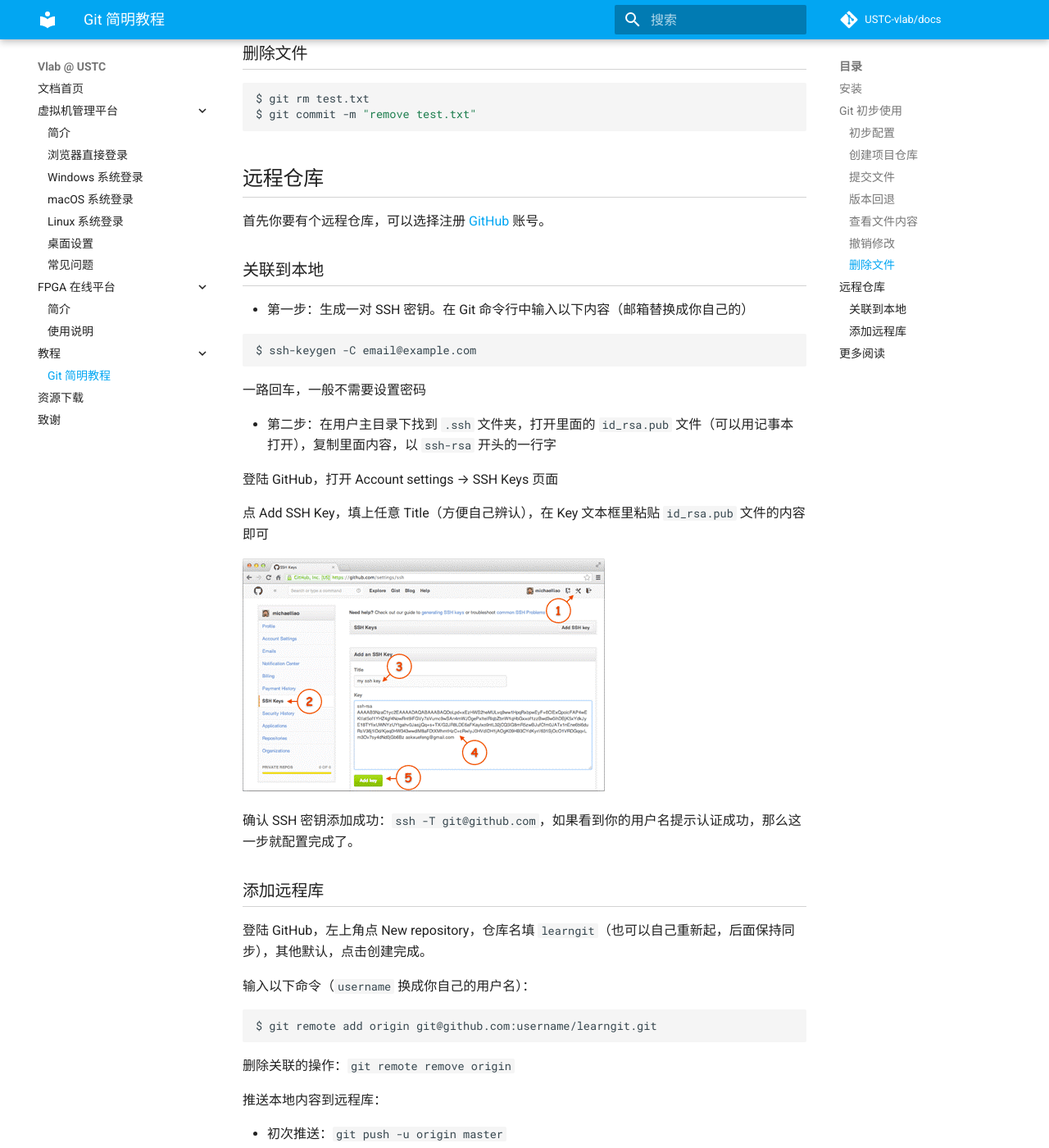
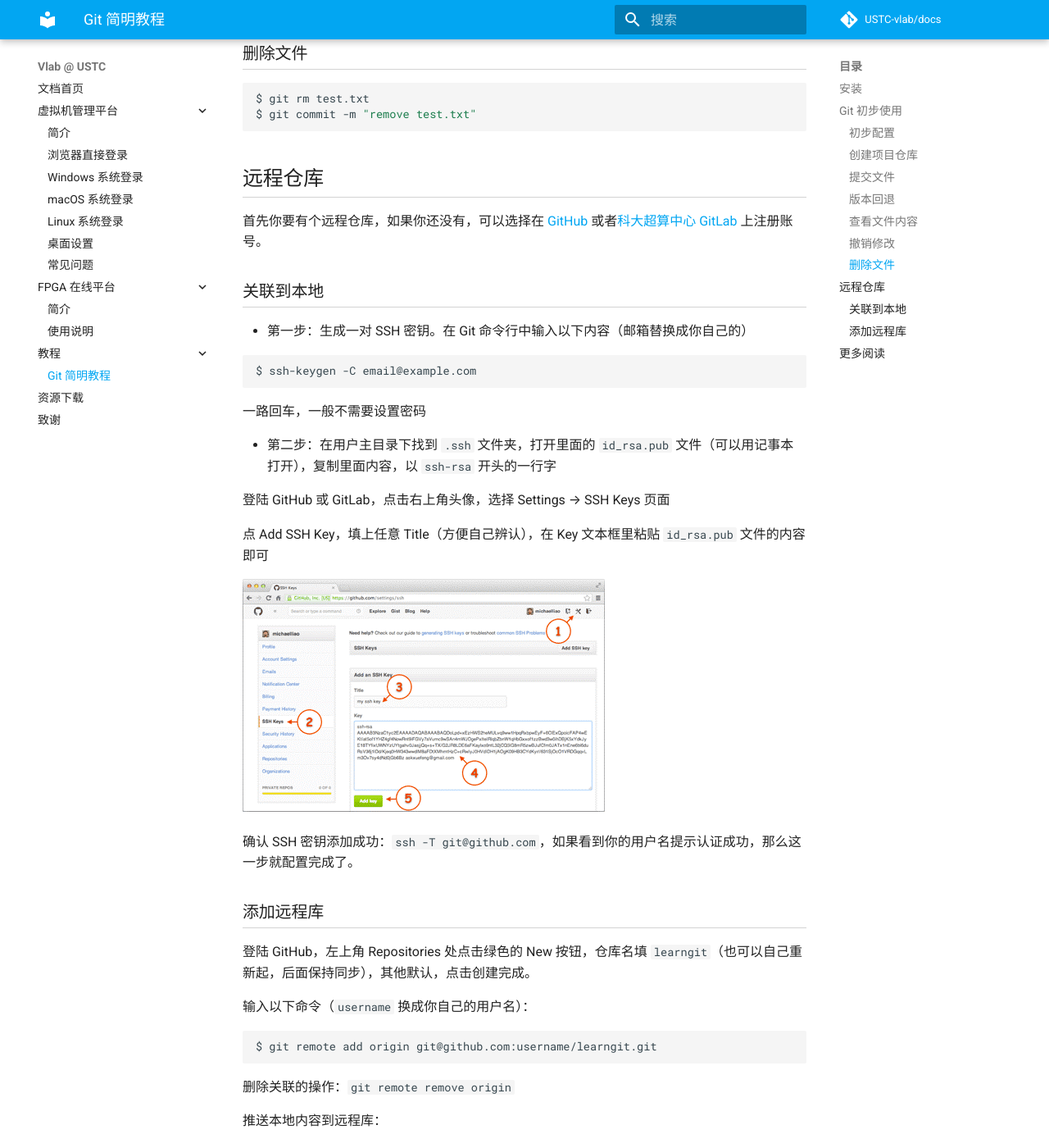
Before and after one commit to USTC-vlab/docs, an MkDocs documentation site: the page built from docs/tutorial/git.md, in a window 1280 px wide and 1400 px high, scrolled down 2304 px. Shown: the whole window at 82% size. Built offline with MkDocs 1.6.1 and Material for MkDocs 9.7.7, drawn with Linux system fonts in a browser that asks for light colours; comment, search, counter and statistics services are not loaded.

Commit message:
Recommend git.ustc.edu.cn

```diff
--- a/docs/tutorial/git.md
+++ b/docs/tutorial/git.md
@@ -102,7 +102,7 @@ $ git commit -m "remove test.txt"
 
 ## 远程仓库
 
-首先你要有个远程仓库，可以选择注册 [GitHub](https://github.com) 账号。
+首先你要有个远程仓库，如果你还没有，可以选择在 [GitHub](https://github.com) 或者[科大超算中心 GitLab](https://git.ustc.edu.cn) 上注册账号。
 
 ### 关联到本地
 
@@ -116,7 +116,7 @@ $ git commit -m "remove test.txt"
 
 - 第二步：在用户主目录下找到 `.ssh` 文件夹，打开里面的 `id_rsa.pub` 文件（可以用记事本打开），复制里面内容，以 `ssh-rsa` 开头的一行字
 
-  登陆 GitHub，打开 Account settings → SSH Keys 页面
+  登陆 GitHub 或 GitLab，点击右上角头像，选择 Settings → SSH Keys 页面
 
   点 Add SSH Key，填上任意 Title（方便自己辨认），在 Key 文本框里粘贴 `id_rsa.pub` 文件的内容即可
 
@@ -126,7 +126,7 @@ $ git commit -m "remove test.txt"
 
 ### 添加远程库
 
-登陆 GitHub，左上角点 New repository，仓库名填 `learngit`（也可以自己重新起，后面保持同步），其他默认，点击创建完成。
+登陆 GitHub，左上角 Repositories 处点击绿色的 New 按钮，仓库名填 `learngit`（也可以自己重新起，后面保持同步），其他默认，点击创建完成。
 
 输入以下命令（`username` 换成你自己的用户名）：
 
```
